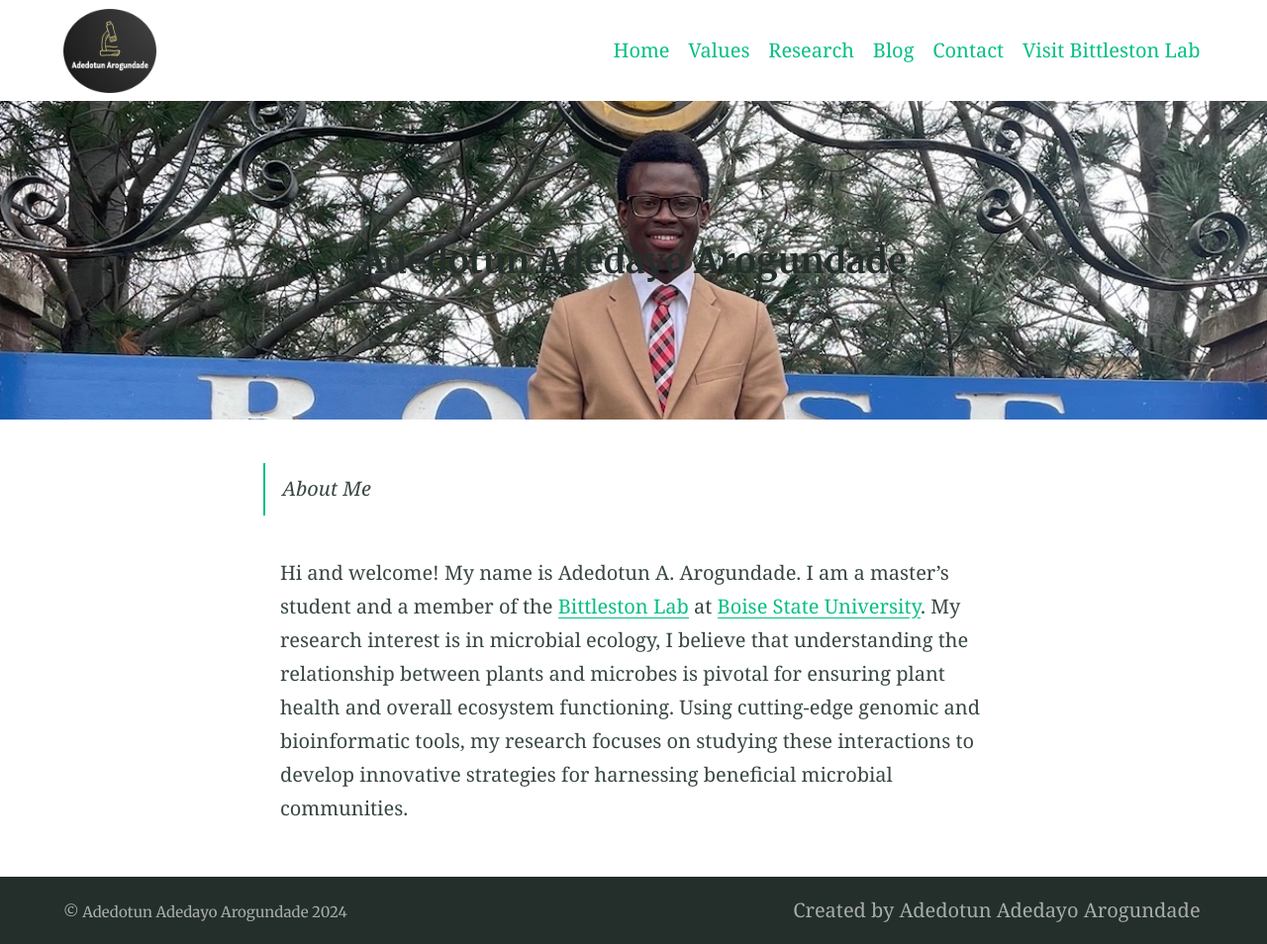
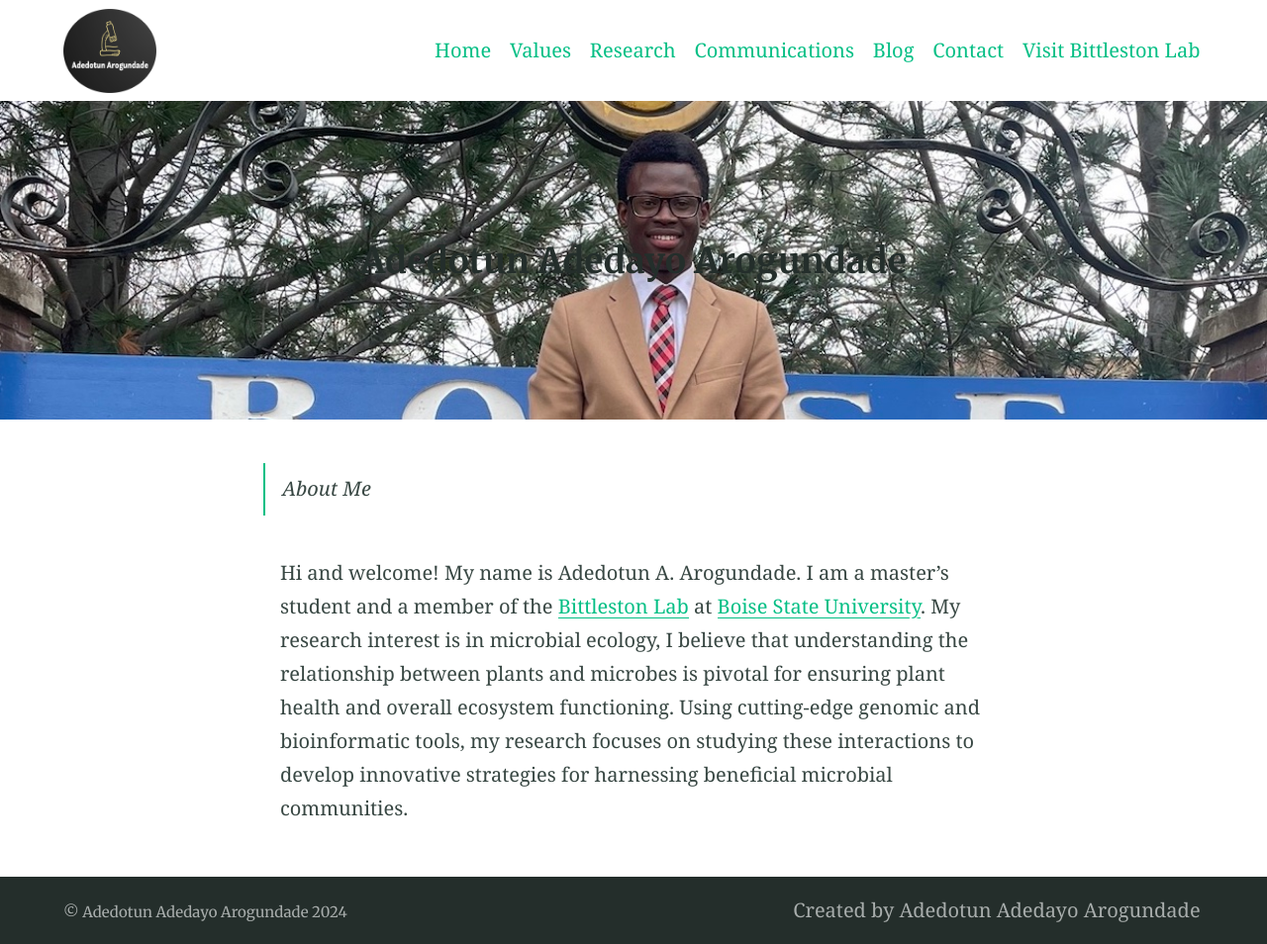
Before and after one commit to AdeArogundade/arogundadeadedotun, a Jekyll site: the page built from index.md, in a window 1280 px wide. Shown: the whole page at 99% size. Built offline with Jekyll 4.4.1, drawn with Linux system fonts in a browser that asks for light colours.

Commit message:
Update _config.yml

```diff
--- a/_config.yml
+++ b/_config.yml
@@ -125,6 +125,8 @@ navigation_header:
   url: https://adearogundade.github.io/arogundadeadedotun/values
 - title: Research
   url: https://adearogundade.github.io/arogundadeadedotun/research
+- title: Communications
+  url: https://adearogundade.github.io/arogundadeadedotun/communications
 - title: Blog
   url: https://adearogundade.github.io/arogundadeadedotun/blog/
 - title: Contact
```
